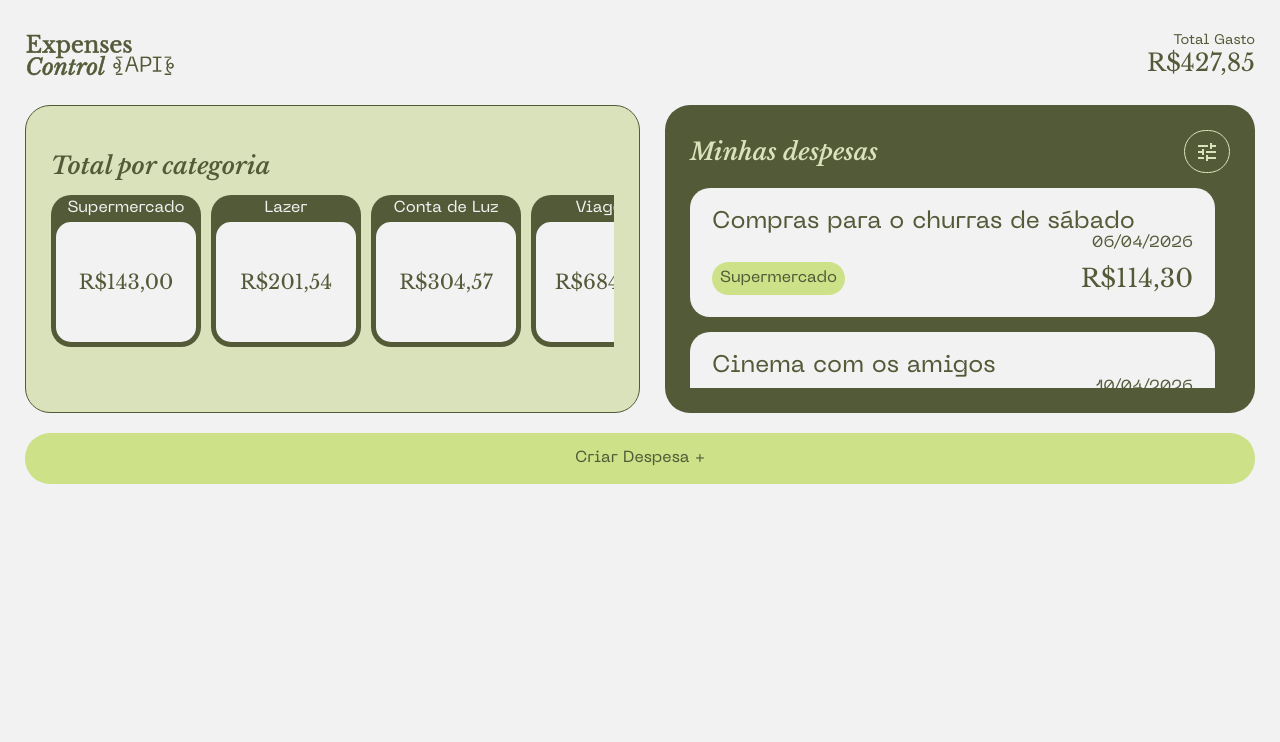
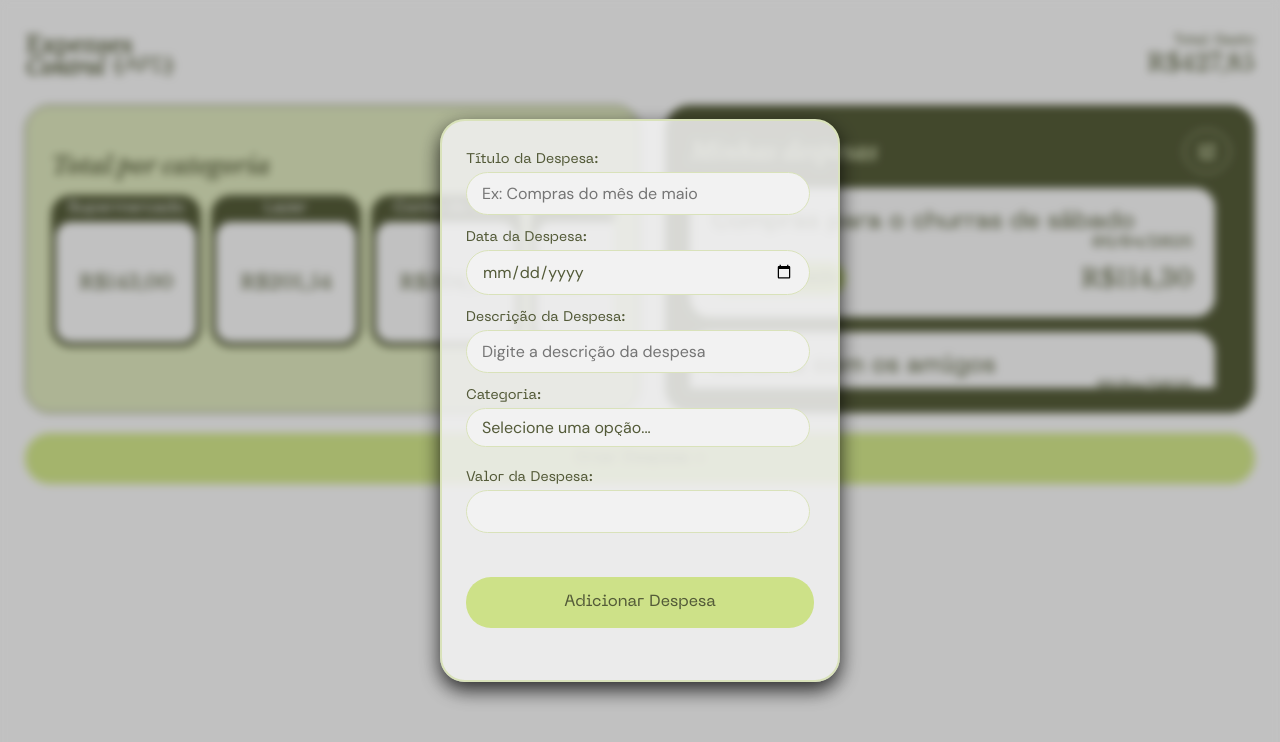
Before and after one commit to GabrielMuehlbauer/ExpensesControl, a React (Vite) app in the folder expenses-control-front-end/: page / in a window 1280 px wide. Both pictures are taken after a click on the button "Criar Despesa +". Shown: the top 742 px of the page. Built offline with nearby package versions, Linux system fonts and the light colour scheme.

Commit message:
Criação do componente Modal e do formulário de  criação de despesas

```diff
--- /dev/null
+++ b/expenses-control-front-end/src/components/ExpenseForm/ExpenseForm.jsx
@@ -0,0 +1,51 @@
+import { useState } from "react";
+import styles from "./ExpenseForm.module.css";
+import Input from "../Input/Input";
+import WideButton from "../WideButton/WideButton";
+import Select from "../Select/Select";
+
+function ExpenseForm({ onClose }) {
+    const mockCategories = [
+    { value: "supermercado", label: "Supermercado" },
+    { value: "lazer", label: "Lazer" },
+    { value: "transporte", label: "Transporte" },
+    { value: "saude", label: "Saúde" }
+];
+
+    const [title, setTitle] = useState("");
+    const [amount, setAmount] = useState("");
+    const [date, setDate] = useState("");
+    const [description, setDescription] = useState("");
+    const [category, setCategory] = useState("");
+
+    function handleSubmit(e) {
+        e.preventDefault();
+        console.log("Dados do formulário:", { title, amount, date, description, category });
+
+        if (onClose) {
+            onClose();
+        }
+    }
+
+    return (
+        <form onSubmit={handleSubmit} className={styles.form}>
+            <div className={styles.inputGroup}>
+                <Input label="Título da Despesa:" type="text" placeholder="Ex: Compras do mês de maio" value={title} onChange={(e) => setTitle(e.target.value)} required/>
+                <Input label="Data da Despesa:" type="date" value={date} onChange={(e) => setDate(e.target.value)} required/>
+                <Input label="Descrição da Despesa:" type="text" placeholder="Digite a descrição da despesa" value={description} onChange={(e) => setDescription(e.target.value)} required/>
+                <Select
+                    label="Categoria:"
+                    id="category"
+                    value={category}
+                    onChange={(e) => setCategory(e.target.value)}
+                    options={mockCategories}
+                    required
+                />
+                <Input label="Valor da Despesa:" type="number" value={amount} onChange={(e) => setAmount(e.target.value)} required/>
+            </div>
+            <WideButton type="submit" text="Adicionar Despesa"/>
+        </form>
+    )
+}
+
+export default ExpenseForm;
--- /dev/null
+++ b/expenses-control-front-end/src/components/ExpenseForm/ExpenseForm.module.css
@@ -0,0 +1,15 @@
+.form {
+    display: flex;
+    flex-direction: column;
+    width: 100%;
+}
+
+.inputGroup {
+    display: flex;
+    flex-direction: column;
+    gap: 16px;
+    margin-bottom: 24px;
+    max-height: 60vh;
+    overflow-y: auto;
+    padding-right: 4px;
+}
--- /dev/null
+++ b/expenses-control-front-end/src/components/Input/Input.jsx
@@ -0,0 +1,23 @@
+import styles from './Input.module.css';
+
+function Input({ label, id, ...props }) {
+  return (
+    <div className={styles.container}>
+      {/* Só renderiza a label se a prop 'label' for enviada */}
+      {label && (
+        <label htmlFor={id} className={styles.label}>
+          {label}
+        </label>
+      )}
+
+      {/* O ...props espalha todos os outros atributos (type, placeholder, onChange) aqui */}
+      <input
+        id={id}
+        className={styles.input}
+        {...props}
+      />
+    </div>
+  );
+}
+
+export default Input;
--- /dev/null
+++ b/expenses-control-front-end/src/components/Input/Input.module.css
@@ -0,0 +1,31 @@
+.container {
+    display: flex;
+    flex-direction: column;
+    gap: 5px;
+}
+
+.label {
+    font-family: var(--font-family-accent);
+    color: var(--faded-yellowish-green);
+    font-size: 14px;
+    font-weight: 400;
+}
+
+.input {
+    padding: 10px 15px;
+    width: 100%;
+    border-radius: 25px;
+    border: 1px solid var(--light-yellowish-green);
+    background-color: var(--light-gray);
+    color: var(--faded-yellowish-green);
+    font-family: var(--font-family-body);
+    font-size: 16px;
+    transition: all 0.3s ease;
+}
+
+.input:focus {
+    outline: 1px solid var(--yellowish-green);
+    border-color: var(--yellowish-green);
+    background-color: var(--light-yellowish-green);
+    color: var(--faded-yellowish-green);
+}
--- /dev/null
+++ b/expenses-control-front-end/src/components/Modal/Modal.jsx
@@ -0,0 +1,16 @@
+import styles from './Modal.module.css';
+
+function Modal({ isOpen, onClose, children }) {
+  // Se o modal não estiver aberto, não renderiza nada
+  if (!isOpen) return null;
+
+  return (
+    <div className={styles.overlay} onClick={onClose}>
+        <div className={styles.content} onClick={(e) => e.stopPropagation()}>
+            {children}
+        </div>
+    </div>
+  );
+}
+
+export default Modal;
--- /dev/null
+++ b/expenses-control-front-end/src/components/Modal/Modal.module.css
@@ -0,0 +1,49 @@
+.overlay {
+    position: fixed;
+    top: 0;
+    left: 0;
+    width: 100vw;
+    height: 100vh;
+    background-color: rgba(0, 0, 0, 0.2);
+    backdrop-filter: blur(4px);
+    -webkit-backdrop-filter: blur(4px);
+    z-index: 999;
+    display: flex;
+    justify-content: center;
+    align-items: center;
+    animation: fadeInOverlay 0.5s ease;
+}
+
+.content {
+    background-color: rgba(242, 242, 242, 0.85);
+    width: 89%;
+    max-width: 400px;
+    padding: 32px 24px;
+    border-radius: 25px;
+    border: 2px solid var(--light-yellowish-green);
+    box-shadow: 0px 8px 20px rgba(0, 0, 0, 0.8);
+    position: relative;
+    animation: fadeInContent 0.5s ease;
+}
+
+@keyframes fadeInOverlay {
+  from {
+    background-color: rgba(0, 0, 0, 0);
+    backdrop-filter: blur(0px);
+    -webkit-backdrop-filter: blur(0px);
+  }
+  to {
+    background-color: rgba(0, 0, 0, 0.2);
+    backdrop-filter: blur(4px);
+    -webkit-backdrop-filter: blur(4px);
+  }
+}
+
+@keyframes fadeInContent {
+  from {
+    opacity: 0;
+  }
+  to {
+    opacity: 1;
+  }
+}
--- /dev/null
+++ b/expenses-control-front-end/src/components/Select/Select.jsx
@@ -0,0 +1,29 @@
+import styles from './Select.module.css';
+
+function Select({ label, id, options, ...props }) {
+  return (
+    <div className={styles.container}>
+      {label && (
+        <label htmlFor={id} className={styles.label}>
+          {label}
+        </label>
+      )}
+
+      <select id={id} className={styles.select} {...props}>
+        {/* Opção padrão desativada para forçar o utilizador a escolher */}
+        <option value="" disabled>
+          Selecione uma opção...
+        </option>
+
+        {/* Aqui fazemos um loop pelas opções que o componente receber */}
+        {options.map((option) => (
+          <option key={option.value} value={option.value}>
+            {option.label}
+          </option>
+        ))}
+      </select>
+    </div>
+  );
+}
+
+export default Select;
--- /dev/null
+++ b/expenses-control-front-end/src/components/Select/Select.module.css
@@ -0,0 +1,32 @@
+.container {
+    display: flex;
+    flex-direction: column;
+    gap: 5px;
+    margin-bottom: 8px;
+}
+
+.label {
+    font-family: var(--font-family-accent);
+    color: var(--faded-yellowish-green);
+    font-size: 14px;
+    font-weight: 400;
+}
+
+.select {
+    padding: 10px 15px;
+    border-radius: 25px;
+    border: 1px solid var(--light-yellowish-green);
+    background-color: var(--light-gray);
+    color: var(--faded-yellowish-green);
+    font-family: var(--font-family-body);
+    font-size: 16px;
+    transition: all 0.3s ease;
+    cursor: pointer;
+    appearance: none;
+}
+
+.select:focus {
+    outline: 1px solid var(--yellowish-green);
+    border-color: var(--yellowish-green);
+    background-color: var(--light-yellowish-green);
+}
--- a/expenses-control-front-end/src/components/WideButton/WideButton.jsx
+++ b/expenses-control-front-end/src/components/WideButton/WideButton.jsx
@@ -1,8 +1,8 @@
 import styles from './WideButton.module.css';
 
-function WideButton({ text, onClick }) {
+function WideButton({ text, onClick, ...props }) {
     return (
-        <button className={styles.wideButton} onClick={onClick}>
+        <button className={styles.wideButton} onClick={onClick} {...props}>
             {text}
         </button>
     );
--- a/expenses-control-front-end/src/pages/Dashboard/Dashboard.jsx
+++ b/expenses-control-front-end/src/pages/Dashboard/Dashboard.jsx
@@ -1,13 +1,17 @@
 import { useState } from 'react';
+import Modal from '../../components/Modal/Modal';
 import styles from './Dashboard.module.css';
 import Header from '../../components/Header/Header';
 import CategorySection from '../../components/CategorySection/CategorySection';
 import ExpenseSection from '../../components/ExpenseSection/ExpenseSection';
 import WideButton from '../../components/WideButton/WideButton';
+import Input from '../../components/Input/Input';
+import ExpenseForm from '../../components/ExpenseForm/ExpenseForm';
 
 function Dashboard() {
 
     const [totalGasto, setTotalGasto] = useState(427.85);
+    const [isModalOpen, setIsModalOpen] = useState(false);
 
     return (
         <>
@@ -17,7 +21,10 @@ function Dashboard() {
                     <CategorySection />
                     <ExpenseSection />
                 </div>
-                <WideButton text='Criar Despesa +' />
+                <WideButton text='Criar Despesa +' onClick={() => setIsModalOpen(true)} />
+                <Modal isOpen={isModalOpen} onClose={() => setIsModalOpen(false)}>
+                    <ExpenseForm onClose={() => setIsModalOpen(false)} />
+                </Modal>
             </main>
         </>
     )
```
